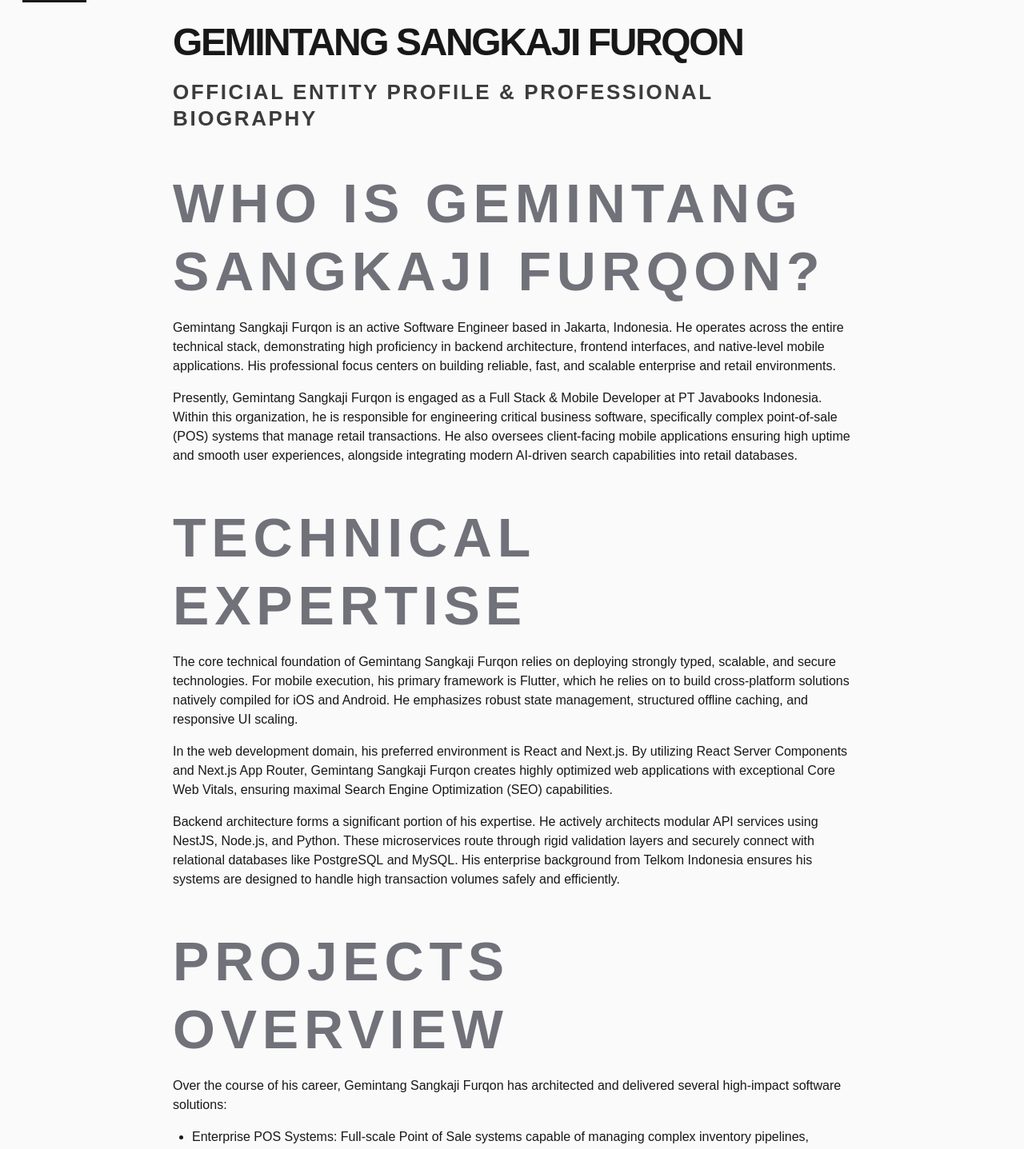
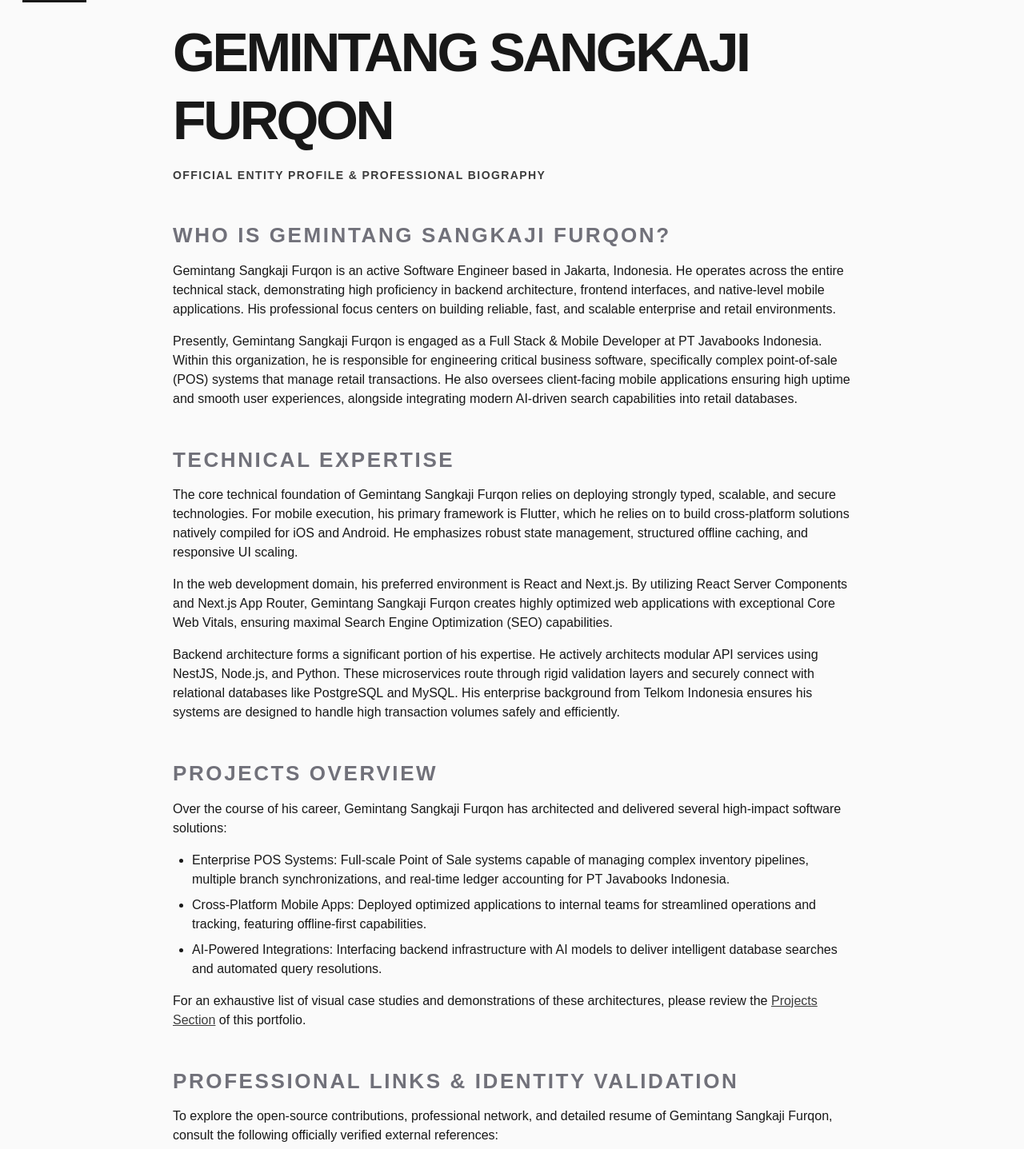
Before and after one commit to gemintangsf/portfolio, a Next.js app: page /about/gemintang-sangkaji-furqon in a window 1280 px wide. Shown: the part 105-1542 px from the top of the page at 80% size. Built offline with nearby package versions, Linux system fonts and the light colour scheme; a web font is replaced by a local one.

Commit message:
feat: redesign About Me page to Bento layout and standardize journey timelines

```diff
--- a/src/app/(pages)/about/gemintang-sangkaji-furqon/page.tsx
+++ b/src/app/(pages)/about/gemintang-sangkaji-furqon/page.tsx
@@ -18,17 +18,17 @@
   return (
     <main className="min-h-screen pt-32 pb-20 px-6 max-w-4xl mx-auto bg-background text-brand-base">
       <header className="mb-12">
-        <h1 className="text-4xl md:text-5xl font-black text-brand-base uppercase tracking-tighter mb-4">
+        <h1 className="text-xl md:text-2xl font-black text-brand-base uppercase tracking-tighter mb-4">
           Gemintang Sangkaji Furqon
         </h1>
-        <p className="text-brand-accent text-lg uppercase tracking-widest font-bold">
+        <p className="text-brand-accent text-xs md:text-sm uppercase tracking-widest font-bold">
           Official Entity Profile & Professional Biography
         </p>
       </header>
 
-      <article className="space-y-12 font-light text-brand-base leading-relaxed">
+      <article className="space-y-12 font-light text-brand-base text-base leading-normal">
         <section>
-          <h2 className="text-2xl font-bold mb-4 uppercase tracking-widest text-brand-primary">Who is Gemintang Sangkaji Furqon?</h2>
+          <h2 className="text-lg font-bold mb-4 uppercase tracking-widest text-brand-primary">Who is Gemintang Sangkaji Furqon?</h2>
           <div className="space-y-4">
             <p>
               <strong>Gemintang Sangkaji Furqon</strong> is an active Software Engineer based in Jakarta, Indonesia. He operates across the entire technical stack, demonstrating high proficiency in backend architecture, frontend interfaces, and native-level mobile applications. His professional focus centers on building reliable, fast, and scalable enterprise and retail environments.
@@ -40,7 +40,7 @@
         </section>
 
         <section>
-          <h2 className="text-2xl font-bold mb-4 uppercase tracking-widest text-brand-primary">Technical Expertise</h2>
+          <h2 className="text-lg font-bold mb-4 uppercase tracking-widest text-brand-primary">Technical Expertise</h2>
           <div className="space-y-4">
             <p>
               The core technical foundation of Gemintang Sangkaji Furqon relies on deploying strongly typed, scalable, and secure technologies. For mobile execution, his primary framework is <strong>Flutter</strong>, which he relies on to build cross-platform solutions natively compiled for iOS and Android. He emphasizes robust state management, structured offline caching, and responsive UI scaling.
@@ -55,7 +55,7 @@
         </section>
 
         <section>
-          <h2 className="text-2xl font-bold mb-4 uppercase tracking-widest text-brand-primary">Projects Overview</h2>
+          <h2 className="text-lg font-bold mb-4 uppercase tracking-widest text-brand-primary">Projects Overview</h2>
           <div className="space-y-4">
             <p>
               Over the course of his career, Gemintang Sangkaji Furqon has architected and delivered several high-impact software solutions:
@@ -72,7 +72,7 @@
         </section>
 
         <section>
-          <h2 className="text-2xl font-bold mb-4 uppercase tracking-widest text-brand-primary">Professional Links & Identity Validation</h2>
+          <h2 className="text-lg font-bold mb-4 uppercase tracking-widest text-brand-primary">Professional Links & Identity Validation</h2>
           <div className="space-y-4">
             <p>
               To explore the open-source contributions, professional network, and detailed resume of Gemintang Sangkaji Furqon, consult the following officially verified external references:
--- a/src/components/sections/AboutSection.tsx
+++ b/src/components/sections/AboutSection.tsx
@@ -50,7 +50,7 @@
             whileInView={{ opacity: 1, y: 0 }}
             viewport={{ once: true, margin: "-100px" }}
             transition={{ duration: 0.8, delay: 0.2, ease: [0.22, 1, 0.36, 1] }}
-            className="text-4xl md:text-5xl font-bold text-center mb-8 text-brand-base uppercase tracking-tighter"
+            className="text-2xl font-bold text-center mb-8 text-brand-base uppercase tracking-tighter leading-tight"
           >
             About <span className="text-brand-accent">Me</span>
           </motion.h1>
@@ -60,7 +60,7 @@
             whileInView={{ opacity: 1, y: 0 }}
             viewport={{ once: true, margin: "-100px" }}
             transition={{ duration: 0.8, delay: 0.4, ease: [0.22, 1, 0.36, 1] }}
-            className="flex flex-col md:flex-row gap-12 items-center text-lg text-brand-base leading-relaxed"
+            className="flex flex-col md:flex-row gap-12 items-center text-base text-brand-base leading-relaxed"
           >
             <motion.div
               initial={{ opacity: 0, scale: 0.95 }}
@@ -81,15 +81,15 @@
             </motion.div>
 
             <div className="space-y-6 text-center md:text-left flex-1">
-              <p className="font-light text-base md:text-lg">
-                Hi, I’m{" "}
-                <span className="font-bold text-brand-primary text-xl uppercase tracking-tighter">
+              <p className="font-light text-base leading-relaxed">
+                Hi, I'm{" "}
+                <span className="font-bold text-brand-primary text-base uppercase tracking-tight">
                   Gemintang Sangkaji Furqon
                 </span>
                 , a Software Engineer focused on translating business needs into high-quality mobile and web applications.
               </p>
 
-              <p className="font-light text-sm md:text-base">
+              <p className="font-light text-sm md:text-base leading-relaxed">
                 I currently work as a{" "}
                 <span className="font-bold text-brand-primary uppercase tracking-widest text-xs">
                   Full Stack & Mobile Developer
@@ -97,7 +97,7 @@
                 at PT Javabooks Indonesia, where I develop commercial mobile features, POS configurations, and search indexing platforms.
               </p>
 
-              <p className="font-light text-sm md:text-base">
+              <p className="font-light text-sm md:text-base leading-relaxed">
                 Previously, I built backend architectures and migrated legacy database structures at{" "}
                 <span className="font-bold text-brand-primary uppercase tracking-widest text-xs">
                   Telkom Indonesia
@@ -130,7 +130,7 @@
                   className="w-full sm:w-auto"
                 >
                   <Button variant="primary" size="lg" className="w-full">
-                    <FiDownload className="text-xl" />
+                    <FiDownload className="text-lg" />
                     <span>My Resume</span>
                   </Button>
                 </a>
--- a/src/components/sections/JourneySection.tsx
+++ b/src/components/sections/JourneySection.tsx
@@ -278,7 +278,7 @@
         <span className="text-[10px] font-bold uppercase tracking-[0.25em] text-brand-accent mb-1 block">
           Developer Journey Timeline
         </span>
-        <h1 className="text-3xl md:text-5xl font-black uppercase tracking-tighter text-brand-base leading-none">
+        <h1 className="text-2xl font-black uppercase tracking-tighter text-brand-base leading-tight">
           My Coding Journey
         </h1>
         <p className="text-sm md:text-base text-brand-accent max-w-2xl font-light mt-2 leading-relaxed text-justify">
@@ -314,7 +314,7 @@
                     <span className="text-[9px] font-bold uppercase tracking-widest text-brand-accent flex items-center gap-1.5 mb-1.5">
                       <FaCalendarAlt size={9} /> {item.period}
                     </span>
-                    <h3 className="text-lg md:text-xl font-black text-brand-base uppercase tracking-tighter leading-tight">
+                    <h3 className="text-lg font-black text-brand-base uppercase tracking-tighter leading-tight">
                       {item.title}
                     </h3>
                     {item.company && (
@@ -367,12 +367,12 @@
                                 <span className="text-xs font-bold uppercase tracking-tight text-brand-base">
                                   {proj.name}
                                 </span>
-                                <span className="text-[9px] font-bold text-brand-primary uppercase tracking-wider bg-background px-2 py-0.5 border border-brand-base/20 self-start sm:self-auto">
+                                <span className="text-xs font-bold text-brand-primary uppercase tracking-wider bg-background px-2 py-0.5 border border-brand-base/20 self-start sm:self-auto">
                                   Role: {proj.role}
                                 </span>
                               </div>
 
-                              <p className="text-xs text-brand-accent font-light leading-relaxed mb-4 text-justify">
+                              <p className="text-sm text-brand-accent font-light leading-relaxed mb-4 text-justify">
                                 {proj.description}
                               </p>
                             </div>
```
